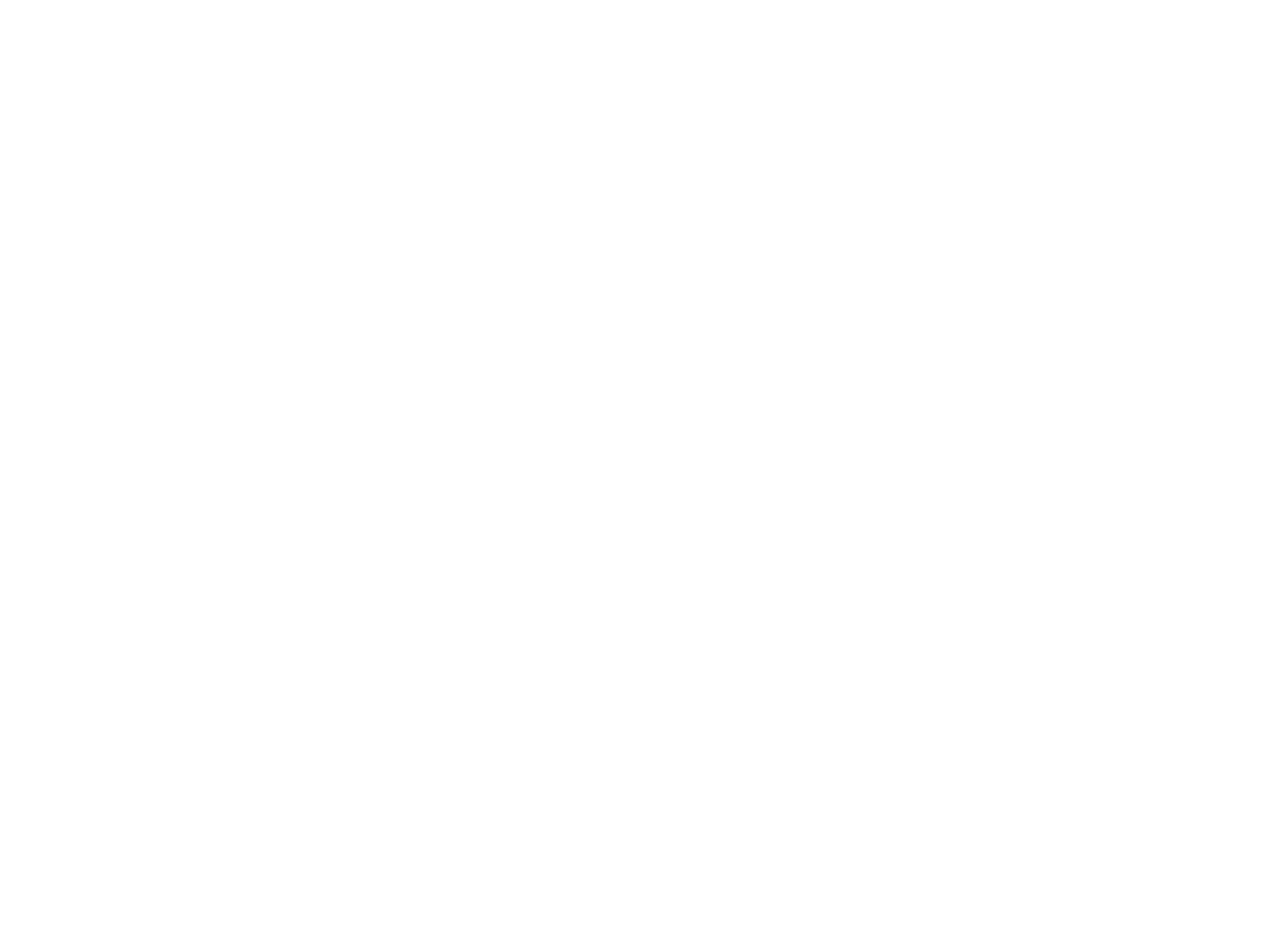
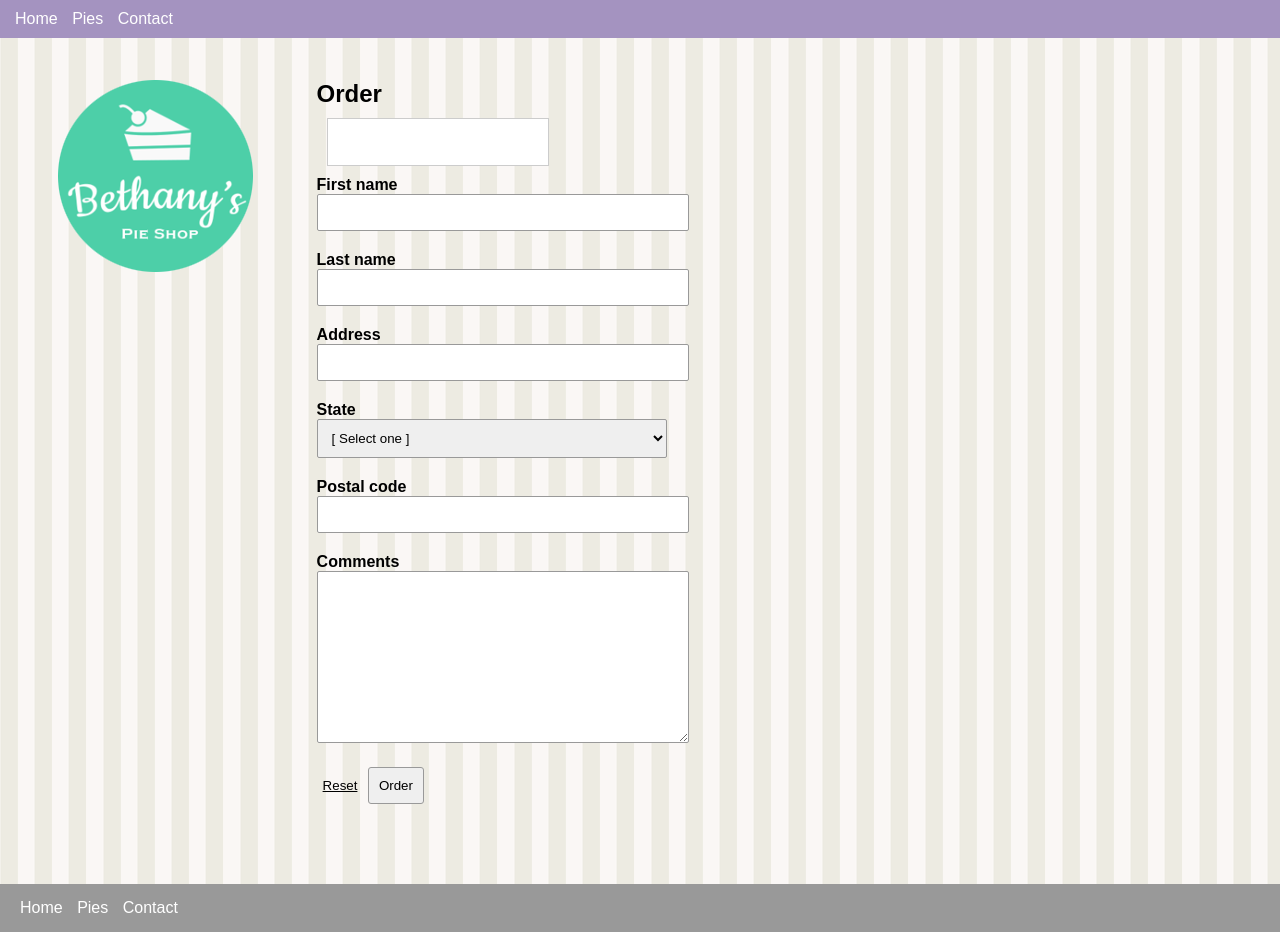
Before and after one commit to jeremy-marshall/bethany-pie-shop, a plain HTML site: page order.html in a window 1280 px wide. Before the commit the page ends 800 px from the top, so only its background shows below. Drawn offline with Linux system fonts and the light colour scheme.

Commit message:
added Javascript

```diff
--- a/order.html
+++ b/order.html
@@ -0,0 +1,229 @@
+<!DOCTYPE html>
+<html lang="en">
+<head>
+    <meta charset="UTF-8">
+    <meta http-equiv="X-UA-Compatible" content="IE=edge">
+    <meta name="viewport" content="width=device-width, initial-scale=1.0">
+    <link rel="stylesheet" href="site.css" type="text/css" />
+    <title>Order | Bethany's Pie Shop</title>
+    <style>
+
+        @media only screen and (min-width: 768px) {
+            article {
+                width: 350px;
+            }
+        }
+        .input-group {
+            margin-bottom: 20px;
+        }
+
+        .input-group input,
+        .input-group textarea,
+        .input-group select {
+            padding: 10px;
+            border: solid 1px #999;
+            border-radius: 2px;
+            width: 100%;
+        }
+
+        label {
+            font-weight: 600;
+        }
+
+        input[type="reset"] {
+            background: transparent;
+            border: 0;
+            text-decoration: underline;
+            cursor: pointer;
+        }
+
+        input[type="submit"] {
+            border: solid 1px #999;
+            border-radius: 3px;
+            padding: 10px;
+        }
+    </style>
+</head>
+<body>
+    <header>
+        <nav>
+            <ul>
+                <li><a href="/">Home</a></li>
+                <li><a href="pies.html">Pies</a></li>
+                <li><a href="contact.html">Contact</a></li>
+            </ul>
+        </nav>
+    </header>
+    <main>
+        <aside><img src="./images/logo.png" alt="Bethany's Pie Shop"></aside>
+        <article>
+            <h1>Order</h1>
+
+            <div class="pie">
+                <img src="" />
+                <div class="columns">
+                    <div class="title"></div>
+                    <div class="price"></div>
+                </div>
+                <p class="desc"></p>
+            </div>
+
+            <form action="http://localhost:7071/api/post" method="POST">
+                <input type="hidden" id="pie-order" name="pie-order">
+                <input type="hidden" id="location" name="location">
+
+                <div class="input-group">
+                    <div><label for="first-name">First name</label></div>
+                    <div><input type="text" name="first-name" id="first-name" /></div>
+                </div>
+
+                <div class="input-group">
+                    <div><label for="last-name">Last name</label></div>
+                    <div><input type="text" name="last-name" id="last-name" /></div>
+                </div>
+
+                <div class="input-group">
+                    <div><label for="address">Address</label></div>
+                    <div><input type="text" name="address" id="address" /></div>
+                </div>
+
+                <div class="input-group">
+                    <div><label for="state">State</label></div>
+                    <div>
+                        <select name="state" id="state">
+                            <option value="" selected>[ Select one ]</option>
+                            <option value="Alabama">Alabama</option>
+                            <option value="Alaska">Alaska</option>
+                            <option value="Arizona">Arizona</option>
+                            <option value="Arkansas">Arkansas</option>
+                            <option value="California">California</option>
+                            <option value="Colorado">Colorado</option>
+                            <option value="Connecticut">Connecticut</option>
+                            <option value="Delaware">Delaware</option>
+                            <option value="Florida">Florida</option>
+                            <option value="Georgia">Georgia</option>
+                            <option value="Hawaii">Hawaii</option>
+                            <option value="Idaho">Idaho</option>
+                            <option value="Illinois">Illinois</option>
+                            <option value="Indiana">Indiana</option>
+                            <option value="Iowa">Iowa</option>
+                            <option value="Kansas">Kansas</option>
+                            <option value="Kentucky">Kentucky</option>
+                            <option value="Louisiana">Louisiana</option>
+                            <option value="Maine">Maine</option>
+                            <option value="Maryland">Maryland</option>
+                            <option value="Massachusetts">Massachusetts</option>
+                            <option value="Michigan">Michigan</option>
+                            <option value="Minnesota">Minnesota</option>
+                            <option value="Mississippi">Mississippi</option>
+                            <option value="Missouri">Missouri</option>
+                            <option value="Montana">Montana</option>
+                            <option value="Nebraska">Nebraska</option>
+                            <option value="Nevada">Nevada</option>
+                            <option value="New Hampshire">New Hampshire</option>
+                            <option value="New Jersey">New Jersey</option>
+                            <option value="New Mexico">New Mexico</option>
+                            <option value="New York">New York</option>
+                            <option value="North Carolina">North Carolina</option>
+                            <option value="North Dakota">North Dakota</option>
+                            <option value="Ohio">Ohio</option>
+                            <option value="Oklahoma">Oklahoma</option>
+                            <option value="Oregon">Oregon</option>
+                            <option value="Pennsylvania">Pennsylvania</option>
+                            <option value="Rhode Island">Rhode Island</option>
+                            <option value="South Carolina">South Carolina</option>
+                            <option value="South Dakota">South Dakota</option>
+                            <option value="Tennessee">Tennessee</option>
+                            <option value="Texas">Texas</option>
+                            <option value="Utah">Utah</option>
+                            <option value="Vermont">Vermont</option>
+                            <option value="Virginia">Virginia</option>
+                            <option value="Washington">Washington</option>
+                            <option value="West Virginia">West Virginia</option>
+                            <option value="Wisconsin">Wisconsin</option>
+                            <option value="Wyoming">Wyoming</option>
+                        </select>
+                    </div>
+                </div>
+
+                <div class="input-group">
+                    <div><label for="postal-code">Postal code</label></div>
+                    <div><input type="text" name="postal-code" id="postal-code" /></div>
+                </div>
+
+                <div class="input-group">
+                    <div><label for="comments">Comments</label></div>
+                    <div>
+                        <textarea
+                            name="comments"
+                            id="comments"
+                            cols="30"
+                            rows="10"
+                        ></textarea>
+                    </div>
+                </div>
+
+                <input type="reset" value="Reset" />
+                <input type="submit" value="Order" />
+
+            </form>
+        </article>
+    </main>
+    <footer>
+        <nav>
+            <ul>
+                <li><a href="/">Home</a></li>
+                <li><a href="pies.html">Pies</a></li>
+                <li><a href="contact.html">Contact</a></li>
+            </ul>
+        </nav>
+    </footer>
+</body>
+<script>
+    window.addEventListener("DOMContentLoaded", function(e) {
+
+        let locationBox = document.querySelector("#location");
+
+        let location = {
+            latitude: "unknown",
+            longitude: "unknown"
+        };
+
+        window.navigator.geolocation.getCurrentPosition(
+            function(position) {
+                location = {
+                    latitude: position.coords.latitude,
+                    longitude: position.coords.longitude
+                };
+                locationBox.value = JSON.stringify(location);
+            },
+            function(error) {
+                locationBox.value = JSON.stringify(location);
+
+            });
+
+        const order = localStorage.getItem("order");
+
+        if (order) {
+            const pieOrder = JSON.parse(order);
+
+            const orderInput = document.querySelector("#pie-order");
+            orderInput.value = order;
+
+            const pie = document.querySelector(".pie");
+
+            const title = pie.querySelector(".title");
+            const price = pie.querySelector(".price");
+            const desc = pie.querySelector(".desc");
+
+            title.innerText = pieOrder.title;
+            price.innerText = pieOrder.price;
+            desc.innerText = pieOrder.desc;
+
+            const img = pie.querySelector("img");
+            img.setAttribute("src", `images/${pieOrder.id}.png` );
+            img.setAttribute("alt", pieOrder.title);
+        }
+    });
+</script>
+</html>
```
Also changed, not shown: pies.html (+30 -0 lines).
